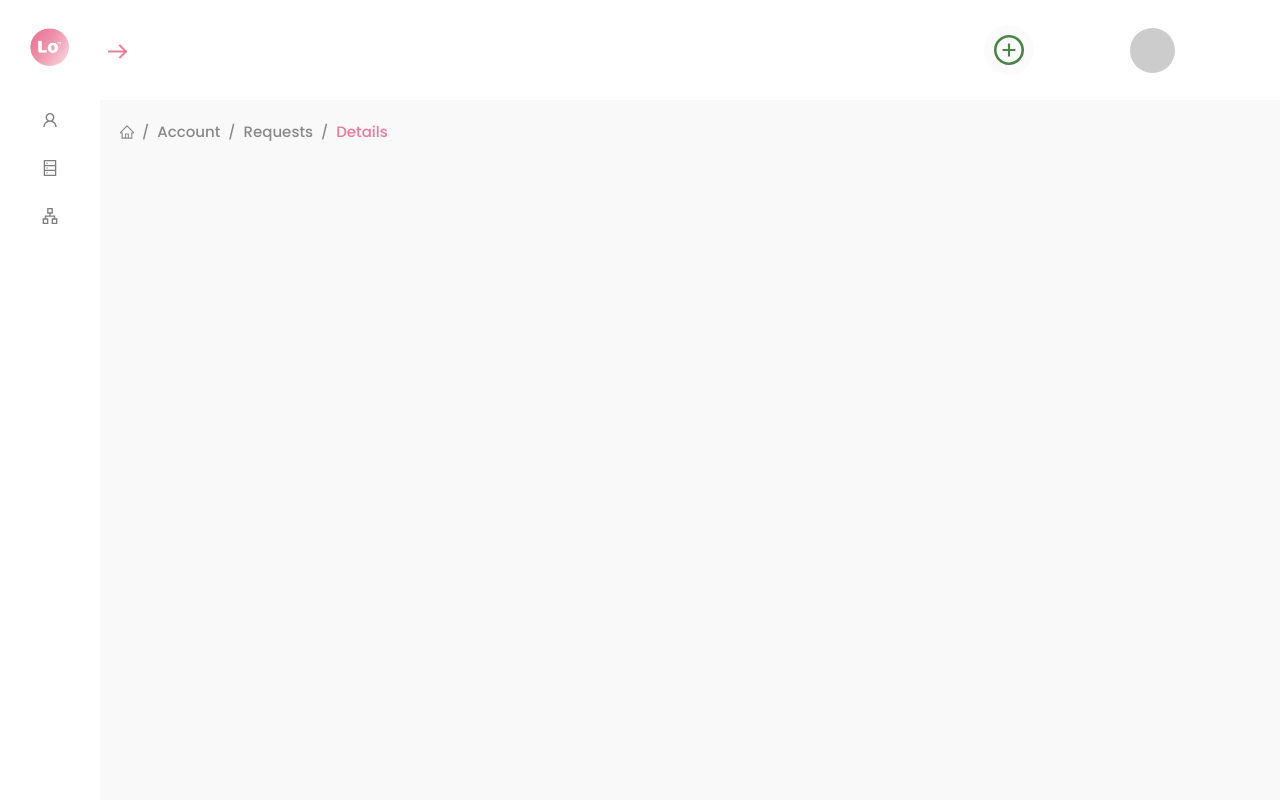
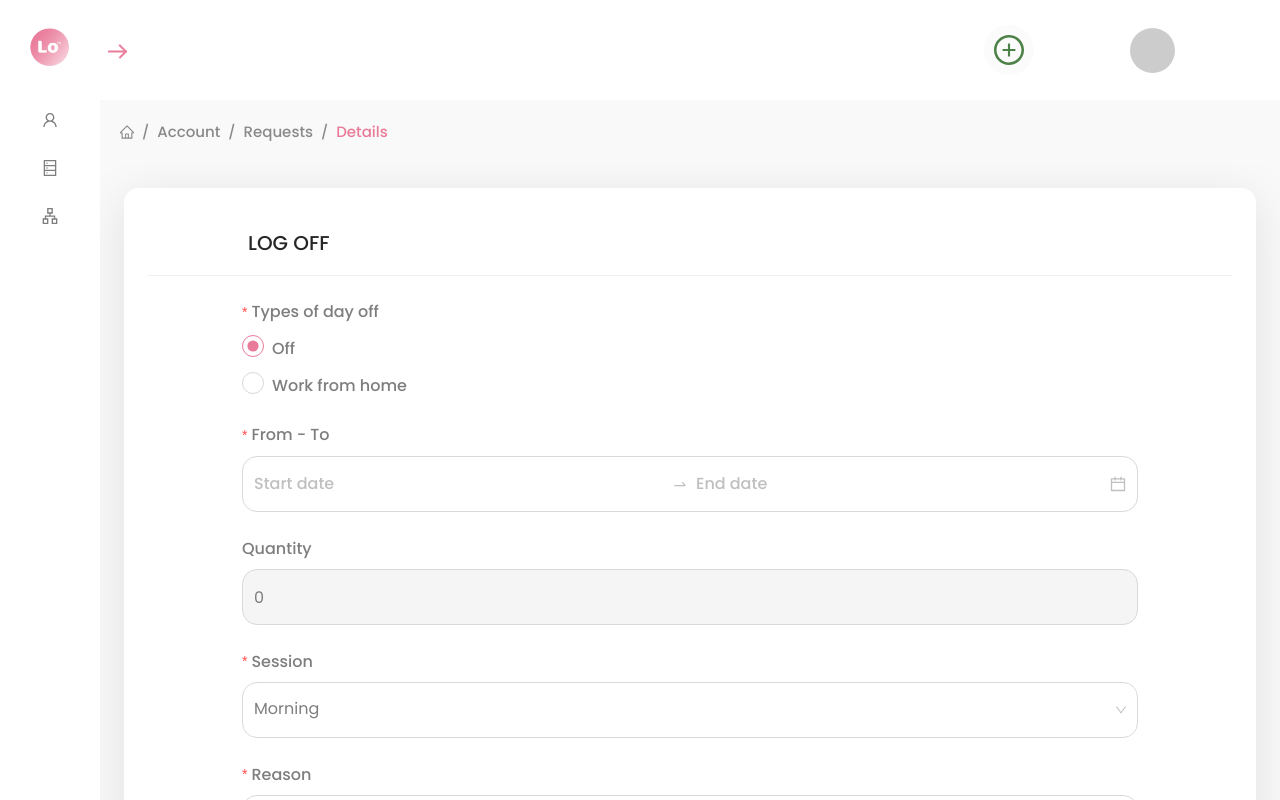
Before and after one commit to nhanvothanh719/day-off-management-system, a React (Create React App) app: page /account/requests/details in a window 1280 px wide. Built offline with nearby package versions, Linux system fonts and the light colour scheme.

Commit message:
feat: dpm-submit-new-request

```diff
--- a/package.json
+++ b/package.json
@@ -12,6 +12,7 @@
     "dayjs": "^1.11.7",
     "firebase": "9.18.0",
     "gravatar": "^1.8.2",
+    "moment": "^2.29.4",
     "react": "17.0.2",
     "react-dom": "17.0.2",
     "react-firebase-hooks": "^5.1.1",
--- a/public/index.html
+++ b/public/index.html
@@ -23,7 +23,7 @@
       work correctly both with client-side routing and a non-root public URL.
       Learn how to configure a non-root public URL by running `npm run build`.
     -->
-    <link rel="icon" href="../src/assets/images/logo.png" />
+    <link rel="icon" href="https://stsoftware.notion.site/icons/power_red.svg?mode=light" />
     <title>Logoff management</title>
   </head>
   <body>
--- a/src/components/Card/Card.scss
+++ b/src/components/Card/Card.scss
@@ -4,4 +4,10 @@
   box-shadow: 0px 10px 50px rgba(0, 0, 0, 0.1) !important;
   margin: 24px 0 !important;
   padding: 24px !important;
+
+  .ant-card-head {
+    text-transform: uppercase;
+    padding-left: 100px !important;
+    font-size: 20px;
+  }
 }
--- a/src/components/Content/Content.jsx
+++ b/src/components/Content/Content.jsx
@@ -3,7 +3,7 @@ import React from "react";
 import { Route, Routes } from "react-router-dom";
 import Dashboard from "../Dashboard/Dashboard";
 import DayOff from "../DayOff/DayOff";
-import InputForm from "../Form/InputForm";
+import LogOffForm from "../LogOffForm/LogOffForm";
 import Groups from "../Groups/Groups";
 import Members from "../Members/Members";
 import Notifications from "../Notifications/Notifications";
@@ -20,10 +20,9 @@ const ContentConfig = () => {
   return (
     <Content className="site-layout-background">
       <Routes>
-        <Route exact path="/form" element={<InputForm />} />
-
         <Route exact path="/account/dashboard" element={<Dashboard />} />
         <Route exact path="/account/requests" element={<Requests />} />
+        <Route exact path="/account/requests/details" element={<LogOffForm />} />
         <Route
           exact
           path="/account/requests/request-detail"
--- a/src/components/Header/Header.jsx
+++ b/src/components/Header/Header.jsx
@@ -93,7 +93,7 @@ function HeaderComponent(props) {
           />
         </Col>
         <Col xs={17} sm={17} md={17} lg={17} xl={17} className="badge">
-          <Badge style={{ backgroundColor: "#ea7a9a", fontWeight: "bold" }}>
+          <Badge style={{ backgroundColor: "#ea7a9a", fontWeight: "bold" }} onClick={() => navigate('/account/requests/details')}>
             <PlusCircleOutlined
               style={{
                 fontSize: "30px",
--- a/src/components/Form/InputForm.jsx
+++ b/src/components/LogOffForm/LogOffForm.jsx
@@ -1,5 +1,5 @@
-import React, { useState } from "react";
-import "./InputForm.scss";
+import React, { Fragment, useState } from "react";
+import "./LogOffForm.scss";
 import {
   Button,
   Select,
@@ -8,15 +8,20 @@ import {
   Radio,
   InputNumber,
   Space,
+  message,
 } from "antd";
 import TextArea from "antd/lib/input/TextArea";
 import dayjs from "dayjs";
 import customParseFormat from "dayjs/plugin/customParseFormat";
+import MyCard from "../Card/Card";
+import axiosClient from "../../utils/clientAxios";
+import moment from "moment";
 
 dayjs.extend(customParseFormat);
 
 function InputForm() {
   const [form] = Form.useForm();
+  const [messageApi, contextHolder] = message.useMessage();
 
   const [dayOffAmount, setDayOffAmount] = useState(0);
   const [dayOffSession, setDayOffSession] = useState("morning");
@@ -29,8 +34,28 @@ function InputForm() {
   };
 
   const onFinish = (values) => {
-    form.resetFields();
-    setDayOffAmount(0);
+    const { day_off_range, day_off_type, reason, session} = values;
+    const new_request = {
+      reason: reason,
+      start_date: moment(day_off_range[0]._d).format('L'),
+      end_date:  moment(day_off_range[1]._d).format('L'),
+      quantity: dayOffAmount,
+      day_off_type: day_off_type,
+      day_off_time: session,
+      status: 'pending',
+      approvers_number: 2, //HARD CODE
+    }
+    axiosClient.post('requests/', new_request)
+    .then(() => {
+      form.resetFields();
+      setDayOffAmount(0);
+      messageApi
+      .open({
+        type: 'success',
+        content: 'Create new request successfully',
+      })
+    })
+    .catch((error) => console.log(error));
   };
 
   const onDateRangeChange = (range) => {
@@ -51,7 +76,7 @@ function InputForm() {
     }
   };
 
-  return (
+  const LogOffForm = (
     <Form
       form={form}
       onFinish={onFinish}
@@ -104,6 +129,14 @@ function InputForm() {
       </Form.Item>
     </Form>
   );
+
+  return (
+    <Fragment>
+      {contextHolder}
+      <MyCard title="Log off" content={LogOffForm}>
+    </MyCard>
+    </Fragment>
+  );
 }
 
 export default InputForm;
--- a/src/index.js
+++ b/src/index.js
@@ -8,6 +8,8 @@ import 'antd/dist/antd.css';
 import ResizeObserver from 'resize-observer-polyfill';
 window.ResizeObserver = ResizeObserver;
 
+
+
 ReactDOM.render(
   <React.StrictMode>
     <App/>
--- /dev/null
+++ b/src/utils/clientAxios.js
@@ -0,0 +1,17 @@
+import axios from "axios";
+
+const axiosClient = axios.create({
+  baseURL: "http://localhost:8000/api/",
+  headers: {
+    "Content-Type": "application/json",
+  },
+});
+
+//Set Bearer token
+axiosClient.interceptors.request.use(function (config) {
+  const access_token = localStorage.getItem("access_token");
+  config.headers.Authorization = access_token ? `Bearer ${access_token}` : "";
+  return config;
+});
+
+export default axiosClient;
```
Also changed, not shown: src/components/LogOffForm/LogOffForm.scss (renamed from src/components/Form/InputForm.scss), 1 other file (tests, documents, lock files or other folders).
